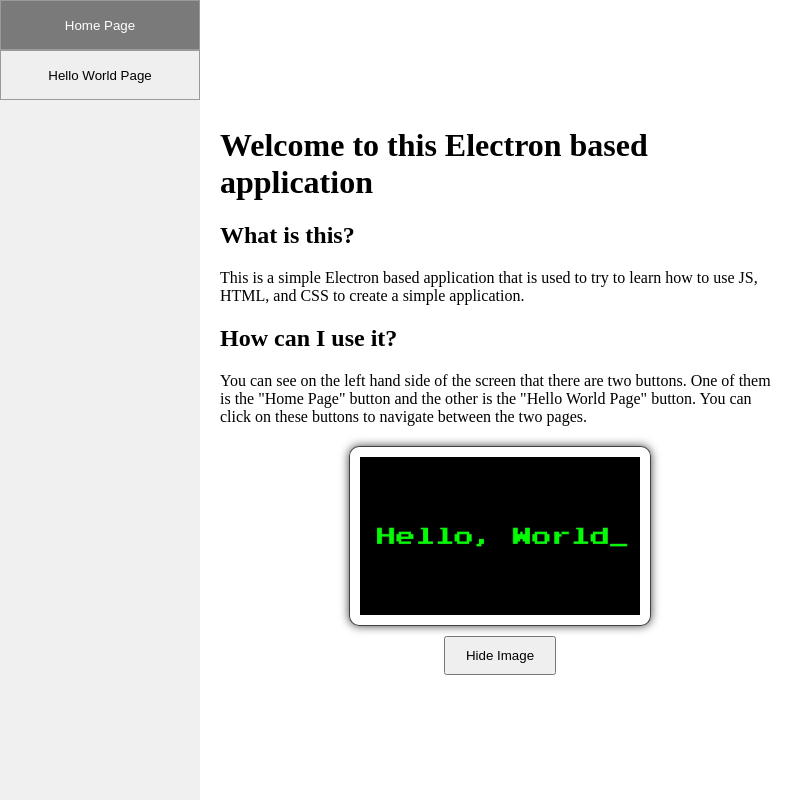
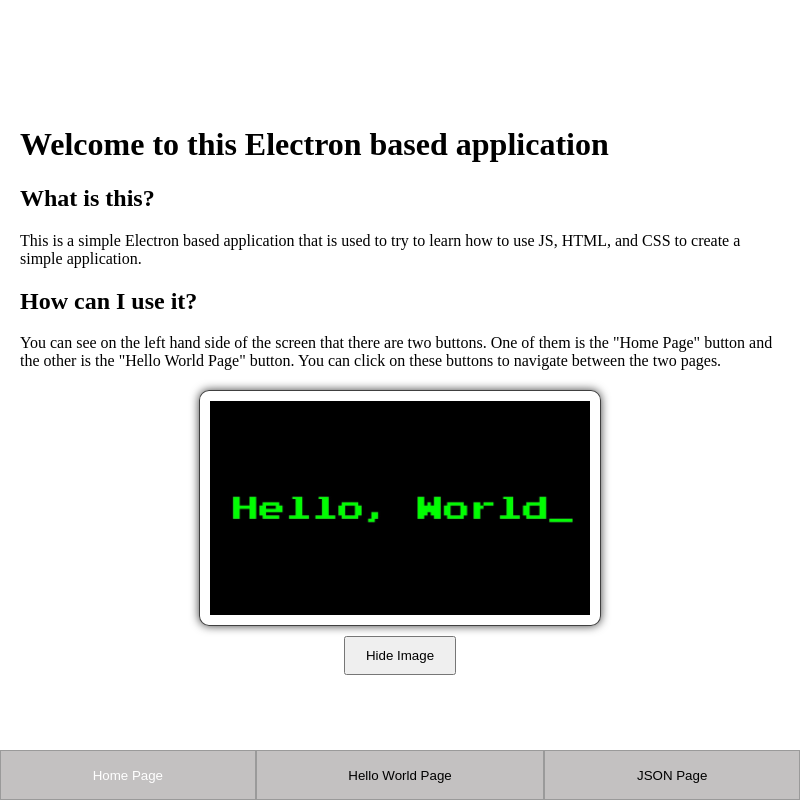
Before and after one commit to Yosef13103/Electron-Hello-World, an Electron app: page html/index.html in a window 800 px wide. Both pictures are taken after a click on the button "Show Image". Drawn offline with Linux system fonts and the light colour scheme.

Commit message:
Reorganized file structure

```diff
--- a/html/home-page.html
+++ b/html/home-page.html
@@ -20,10 +20,10 @@
         </p>
         <div class="image-container" style="margin-top: 20px; margin-bottom: 20px; text-align: center;">
             <img id="helloworldimg" src="../image/helloworld.jpg" style="display: none">
-            <button class="btn" onclick="toggleImage()">Show Image</button>
+            <button class="btn" onclick="toggleImage('helloworldimg')">Show Image</button>
         </div>
 
     </main>
-    <script src="../script.js"></script>
+    <script src="../scripts/script.js"></script>
 </body>
 </html>
--- a/html/index.html
+++ b/html/index.html
@@ -1,7 +1,7 @@
 <!DOCTYPE html>
 <html lang="en">
 <head>
-    <link rel="stylesheet" href="../styles.css">
+    <link rel="stylesheet" href="../html/styles/styles.css">
     <meta charset="UTF-8">
     <meta name="viewport" content="width=device-width, initial-scale=1.0">
     <title>Hello World - Yosef Ahmed</title>
@@ -9,13 +9,14 @@
 <body>
     <div class="container">
         <div class="nav-bar">
-            <button id="homePageButton" onclick="showHomePage('homePageButton')">Home Page</button>
-            <button id="helloWorldButton" onclick="showHelloWorld('helloWorldButton')">Hello World Page</button>
+            <button id="homePageButton" onclick="getPage(this.id)">Home Page</button>
+            <button id="helloWorldButton" onclick="getPage(this.id)">Hello World Page</button>
+            <button id="JSONButton" onclick="getPage(this.id)">JSON Page</button>
         </div>
         <div class="main-content" id="main-content">
             <!-- Content will be injected here -->
         </div>
     </div>
-    <script src="../script.js"></script>
+    <script src="../scripts/script.js"></script>
 </body>
 </html>
--- a/styles.css
+++ b/html/styles/styles.css
@@ -11,45 +11,48 @@
 }
 
 .nav-bar {
-    width: 200px;
-    height: 100vh; /* Full viewport height */
-    background-color: #f0f0f0;
-    padding: 0px;
-    flex-shrink: 0;
-    position: sticky;
-    top: 0;
-    z-index: 1000;
+    display: flex; /* Use Flexbox */
+    flex-direction: row; /* Align children horizontally */
+    justify-content: space-around; /* Distribute space around items */
+    align-items: center; /* Center items vertically */
+    width: 100%; /* Full viewport width */
+    position: fixed; /* Fixed at the bottom */
+    bottom: 0;
+    z-index: 1000; /* Ensure it's above other content */
 }
 
 .nav-bar button {
-    width: calc(100%);
-    height: 50px;
+    flex-grow: 1; /* Buttons grow to fill available space */
+    height: 50px; /* Fixed height */
     box-sizing: border-box;
     border: 1px solid #9a9a9a;
+    background-color: #c3c1c1; /* Example background color */
 }
 
 .nav-bar-button-pressed {
-    background-color: #7a7a7a;
+    background-color: #585858;
     color: rgb(255, 255, 255);
     border: 2px solid #000000;
 }
 
 .main-content {
     flex-grow: 1;
-    overflow-y: auto;
     display: flex;
     justify-content: center;
     align-items: center;
     position: relative;
-    width: calc(100% - 240px); /* Adjust width to account for margins */
-    height: 100vh;
-    margin-left: 20px; /* 200px nav-bar width + 20px margin */
-    margin-right: 20px; /* Margin on the right */
+    width: calc(100% - 240px); /* Adjust based on sidebar or other elements */
+    height: calc(100vh - 100px); /* Adjusted to account for fixed elements */
+    margin-left: 20px;
+    margin-right: 20px;
+    padding-top: 50px;
+    overflow: auto; /* Optional based on internal content */
 }
 
 .btn {
     padding: 10px 20px;
 }
+
 .hello-world-text {
     position: center;
     top: 20px;
@@ -57,7 +60,7 @@
     text-align: center;
 }
 
-/* # for classes, * for ids */
+/* * for classes, # for ids */
 
 #helloworldimg {
     display: block; /* Makes the margin auto applicable */
--- a/package.json
+++ b/package.json
@@ -2,10 +2,11 @@
   "name": "hello-world",
   "version": "1.0.0",
   "description": "Simple Appliation to print Hello World with a button",
-  "main": "main.js",
+  "main": "scripts/main.js",
   "scripts": {
     "test": "echo \"Error: no test specified\" && exit 1",
-    "start": "electron .",
+    "start": "nodemon --exec electron . --trace-warnings",
+    "startnorm": "electron .",
     "pack": "electron-builder --dir",
     "distbuilder": "electron-builder",
     "dist": "npx electron-packager . HelloWorld --platform=win32 --arch=x64 --icon=image/logo.ico --out=dist --overwrite"
--- a/main.js
+++ b/scripts/main.js
@@ -36,11 +36,12 @@
 
 const createTray = () => {
   try {
-    const iconPath = path.join(__dirname, 'image/logo.png')
+    const iconPath = path.join(__dirname, '../image/logo.png')
     tray = new Tray(nativeImage.createFromPath(iconPath));
     const contextMenu = Menu.buildFromTemplate([
       { label: 'Open', click: () => win.show() },
       { label: 'Quit', click: () => app.quit() },
+      { type:'separator' },
       { label: 'Hi', click: () => dialog.showMessageBox({
           type: 'info',
           title: 'Greetings',
--- a/script.js
+++ b/scripts/script.js
@@ -10,10 +10,15 @@
             throw new Error("Failed to find the main-content element.");
         }
         mainContent.innerHTML = htmlContent;
+
+        // Dynamically adjust the top padding or margin of the main-content
+        // to account for the navbar height. Adjust the '50px' as needed.
+        mainContent.style.paddingTop = '50px';
     } catch (error) {
         alert('Failed to load HTML content: ' + error);
     }
 }
+
 /* Set home-page.html as the first screen to be shown*/
 document.addEventListener('DOMContentLoaded', (event) => {
     fetch('home-page.html')
@@ -29,13 +34,18 @@
         });
 });
 
-function showHomePage(buttonid) {
-    filename = 'home-page.html';
-    handleButtonPress(buttonid, filename);
-}
-
-function showHelloWorld(buttonid) {
-    filename = 'hello-world.html';
+function getPage(buttonid) {
+    switch (buttonid) {
+        case "homePageButton":
+            filename = 'home-page.html';
+            break;
+        case "helloWorldButton":
+            filename = 'hello-world.html';
+            break;
+        case "JSONButton":
+            filename = 'json-page.html';
+            break;
+    }
     handleButtonPress(buttonid, filename);
 }
 
@@ -58,20 +68,19 @@
     pressedButton.classList.add('nav-bar-button-pressed');
 }
 
-function displayHelloWorld() {
-    var btn = document.querySelector('.btn')
-    const textContainer = document.querySelector('.hello-world-text');
-    if (textContainer.textContent === 'Hello World') {
+function displayText(btn, text) {
+    const textContainer = btn.previousElementSibling; // Directly get the preceding div
+    if (textContainer.textContent === text) {
         textContainer.textContent = '';
         btn.textContent = 'Show Text';
     } else {
-        textContainer.textContent = 'Hello World';
+        textContainer.textContent = text;
         btn.textContent = 'Hide Text';
     }
 }
 
-function toggleImage() {
-    var img = document.getElementById("helloworldimg");
+function toggleImage(id) {
+    var img = document.getElementById(id);
     var btn = document.querySelector('.btn');
     if (img.style.display === "none" || img.style.display === "") {
         img.style.display = "block";
```
Also changed, not shown: html/hello-world.html (+2 -2 lines), html/json-page.html (added), 1 other file.
